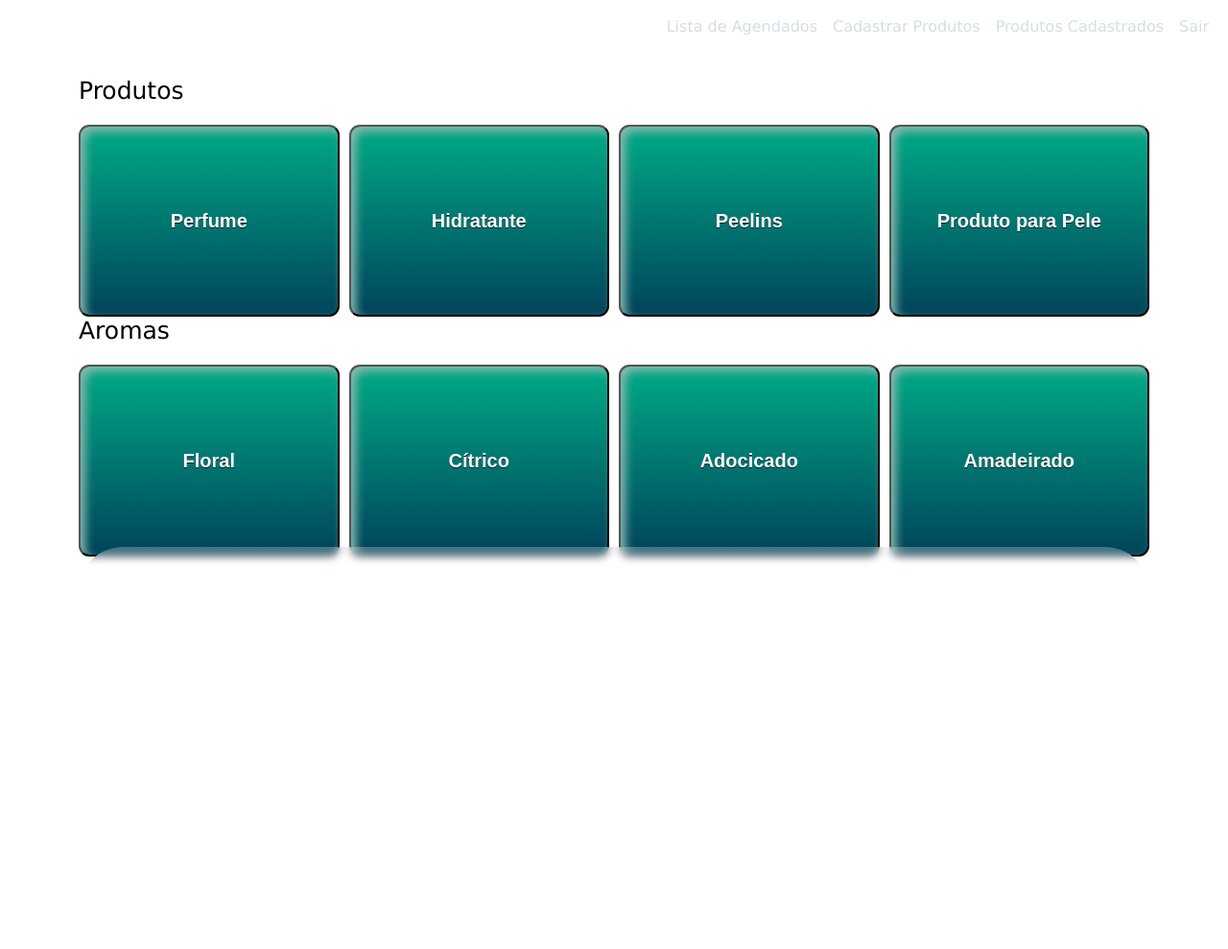
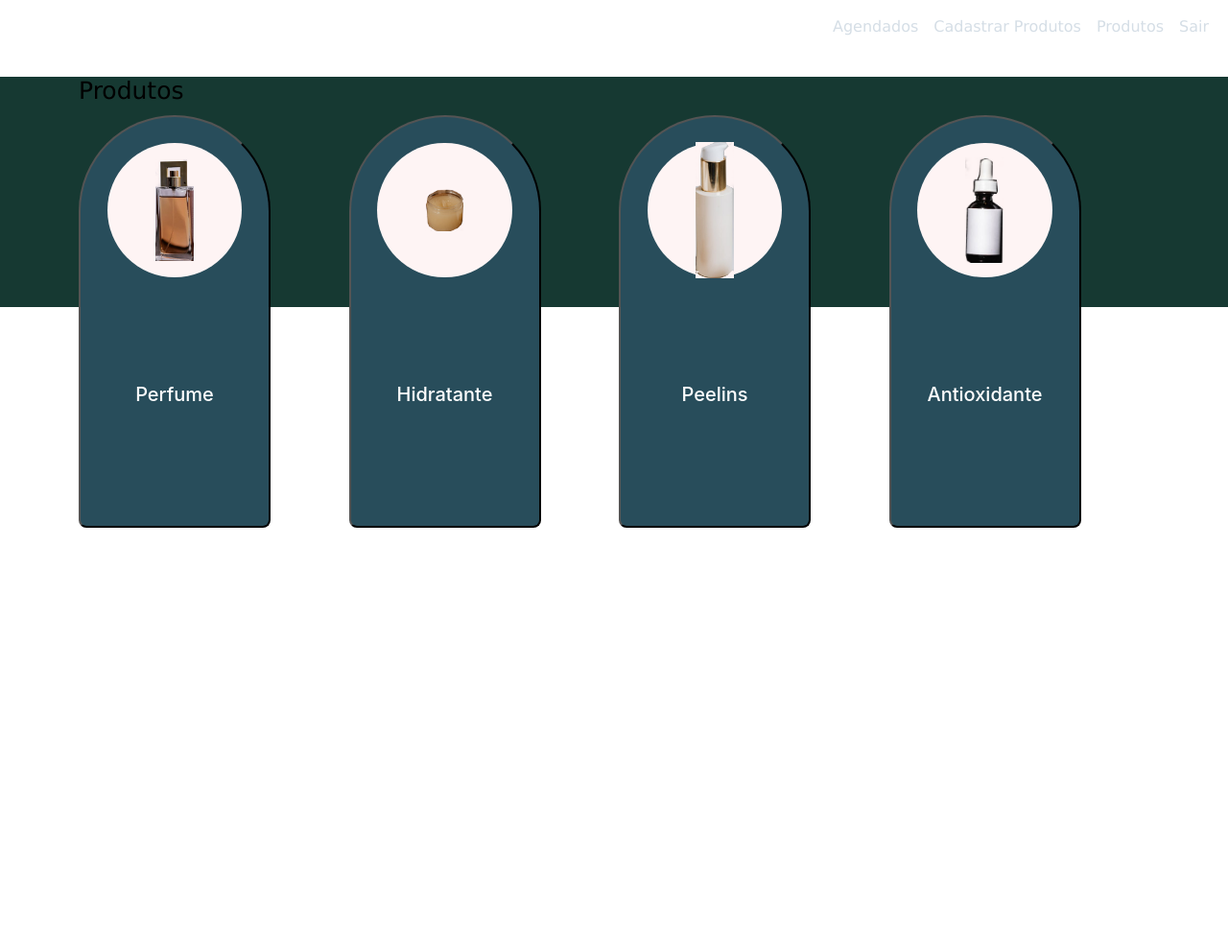
Before and after one commit to Gabrielle-Santiago/Agenda-Automatica, a Django app: page /produtosCadastrados/ in a window 1280 px wide. Shown: the top 989 px of the page at 96% size. After the commit the page ends 550 px from the top, so only its background shows below. Run offline with Django 5.2, Linux system fonts and the light colour scheme; the visitor is signed in with stand-in values (Sample User, id 1).

Commit message:
Divs das categorias dos produtos

```diff
--- a/AgendaAutomatica/static/css/auth.css
+++ b/AgendaAutomatica/static/css/auth.css
@@ -1,35 +1,21 @@
 /* As páginas dentro de auth */
+
+/* A estilização da página de produto cadastrados */
+.Produto {
+    background-color: #163932;
+}
 
 /* Estilização dos botões de produtos cadastrados */
 .selectButton {
-	box-shadow:inset 5px 5px 10px 0px #88b8af;
-	background:linear-gradient(to bottom, #00a583 5%, #00445b 100%);
-	background-color:#bddbfa;
-	border-radius:11px;
-	display:inline-block;
-	cursor:pointer;
-	color:#ffffff;
-	font-family:Arial;
-	font-size:20px;
-	font-weight:bold;
-	padding:32px 35px;
-	text-decoration:none;
-	text-shadow:0px 1px 0px #05192b;
-    width: 100%;
-	height: 100%;
-	box-sizing: border-box;
-    margin-top: 10px;
-    margin-bottom: 10px;
+    width: 200px;
+    height: 430px;
+    background: #284D5B;
+    border-radius: 100px 100px 8px 8px;
 }
 
 .selectButton:hover {
 	background:linear-gradient(to bottom, #80b5ea 5%, #bddbfa 100%);
 	background-color:#80b5ea;
-}
-
-.selectButton:active {
-	position:relative;
-	top:1px;
 }
 
 .selectGrid {
@@ -56,6 +42,38 @@
         flex: 1 1 calc(100% - 10px);
     }
 }
+
+/* As divs redondas com as imagens */
+.circle {
+    background-color: #FEF4F4;
+    border-radius: 50%;
+    margin: 10px auto;
+    position: relative;
+    top: -100px;
+    width: 11vw;
+    height: 11vw;
+    display: flex;
+    justify-content: center;
+    align-items: center;
+}
+
+.imgProduto {
+    width: 40px;
+    background-color: #FEF4F4;
+    margin: 20px;
+}
+
+@media (max-width: 768px) {
+    .circle {
+        width: 20vw;
+        height: 20vw;
+    }
+
+    .imgProduto {
+        width: 50%;
+    }
+}
+
 
 /* A estilização da div que está as informações do produto */
 .effectPrompt {
--- a/AgendaAutomatica/static/css/style.css
+++ b/AgendaAutomatica/static/css/style.css
@@ -6,10 +6,16 @@ body{
     background-color: #ffffff;
 }
 
-h1, h2 {
+h1 {
     font-size: 25px;
     margin-bottom: 10px;
     margin-top: 10px;
+}
+
+h2 {
+    font-size: 20px;
+    color: #ffffff;
+    font-family: 'Inter';
 }
 
 /* Deixa o menu transparente e sem borda */
--- a/AgendaAutomatica/task/templates/auth/produtosCadastrados.html
+++ b/AgendaAutomatica/task/templates/auth/produtosCadastrados.html
@@ -4,28 +4,51 @@
 
 {% block content %}
 
+<div class="Produto">
     <main class="container mt-4">
 
         <h1>Produtos</h1>
 
         <div class="selectGrid">
             <div class="selectProduto">
-            <button type="button" class="selectButton" onclick="selecionarProduto('perfume')">Perfume</button>
+                <button type="button" class="selectButton" onclick="selecionarProduto('perfume')">
+                    <div class="circle">
+                        <img src="{% static 'img/out/perfume.png' %}" class="imgProduto" id="perf" alt="Perfume">
+                    </div>
+                    <h2>Perfume</h2>
+                </button>
             </div>
 
             <div class="selectProduto">
-            <button type="button" class="selectButton" onclick="selecionarProduto('hidratante')">Hidratante</button>
+                <button type="button" class="selectButton" onclick="selecionarProduto('hidratante')">
+                    <div class="circle">
+                        <img src="{% static 'img/out/hidratante.png' %}" class="imgProduto" id="hidrat" alt="Hidratante">
+                    </div>
+                    <h2>Hidratante</h2>
+                </button>
             </div>
 
             <div class="selectProduto">
-            <button type="button" class="selectButton" onclick="selecionarProduto('peelins')">Peelins</button>
+                <button type="button" class="selectButton" onclick="selecionarProduto('peelins')">
+                    <div class="circle">
+                        <img src="{% static 'img/out/peeling.png' %}" class="imgProduto" id="peel" alt="Peelins">
+                    </div>
+                    <h2>Peelins</h2>
+                </button>
             </div>
 
             <div class="selectProduto">
-            <button type="button" class="selectButton" onclick="selecionarProduto('prodPele')">Produto para Pele</button>
+                <button type="button" class="selectButton" onclick="selecionarProduto('prodPele')">
+                    <div class="circle">
+                        <img src="{% static 'img/out/antioxidante.png' %}" class="imgProduto" id="antiox" alt="Antioxidante">
+                    </div>
+                    <h2>Antioxidante</h2>
+                </button>
              </div>
         </div>
 
+        {% comment %} Tem que trocar o nome do conteudo, pois está igual ao outro {% endcomment %}
+        <div class="conteudo">
             <h2>Aromas</h2>
             <div class="selectGrid">
                 <div class="selectProduto">
@@ -44,8 +67,9 @@
                     <button type="button" class="selectButton" onclick="selecionarAroma('amadeirado')">Amadeirado</button>
                 </div>
             </div>
+        </div>
 
-    <div>
+        <div class="conteudo">
             <div class="enjoy-css mb-3" id="resultados">
                 {% comment %} Aqui aparece os produtos que estejam cadastrados {% endcomment %}
             </div>
@@ -58,4 +82,5 @@
         <div id="ajax-url" data-url="{% url 'filtrar_produtos' %}"></div>
 
     </main>
+</div>
 {% endblock %}
--- a/AgendaAutomatica/task/templates/menu.html
+++ b/AgendaAutomatica/task/templates/menu.html
@@ -28,7 +28,7 @@
                         </li>
 
                         <li class="nav-item">
-                          <a class="nav-link" href="/pedidoPerfume">Pedido do Perfume</a>
+                          <a class="nav-link" href="/pedidoPerfume">Pedido Perfume</a>
                         </li>
 
                         <li class="nav-item">
@@ -38,7 +38,7 @@
                       {% else %}
 
                         <li class="nav-item">
-                        <a class="nav-link" href="/cadastrados">Lista de Agendados</a>
+                        <a class="nav-link" href="/cadastrados">Agendados</a>
                         </li>
 
                         <li class="nav-item">
@@ -46,7 +46,7 @@
                         </li>
 
                         <li class="nav-item">
-                            <a class="nav-link" href="/produtosCadastrados">Produtos Cadastrados</a>
+                            <a class="nav-link" href="/produtosCadastrados">Produtos</a>
                         </li>
 
                         <li class="nav-item">
```
Also changed, not shown: AgendaAutomatica/static/css/cadastros.css (line endings or trailing spaces), AgendaAutomatica/static/img/out/antioxidante.png (added), AgendaAutomatica/static/img/out/hidratante.png (added), AgendaAutomatica/static/img/out/peeling.png (added), AgendaAutomatica/static/img/out/perfume.png (added). Lines whose indentation alone changed are shown as unchanged.
